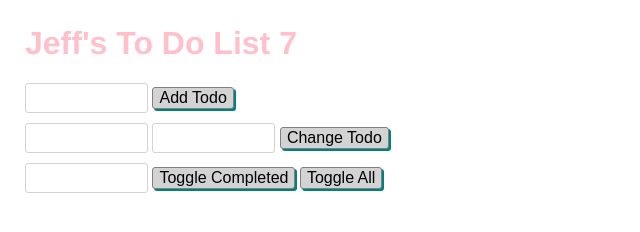
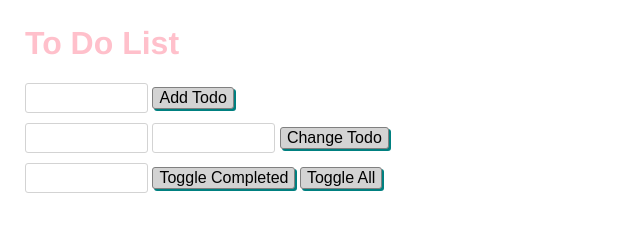
Before and after one commit to jb9000/todo-list-vanilla-js, a plain HTML site: page index.html in a window 1280 px wide. Shown: the whole page, without its empty margins (0-640 px from the left). Drawn offline with Linux system fonts and the light colour scheme.

Commit message:
Update index.html

```diff
--- a/index.html
+++ b/index.html
@@ -1,13 +1,13 @@
 <!DOCTYPE html>
 <html>
   <head>
-    <title>Jeff's To Do List 7</title>
+    <title>To Do List</title>
     <link rel="stylesheet" href="style.css">
   </head>
   <body>
     <header>
       <h1>
-        Jeff's To Do List 7
+        To Do List
       </h1>
     </header>
 
```
